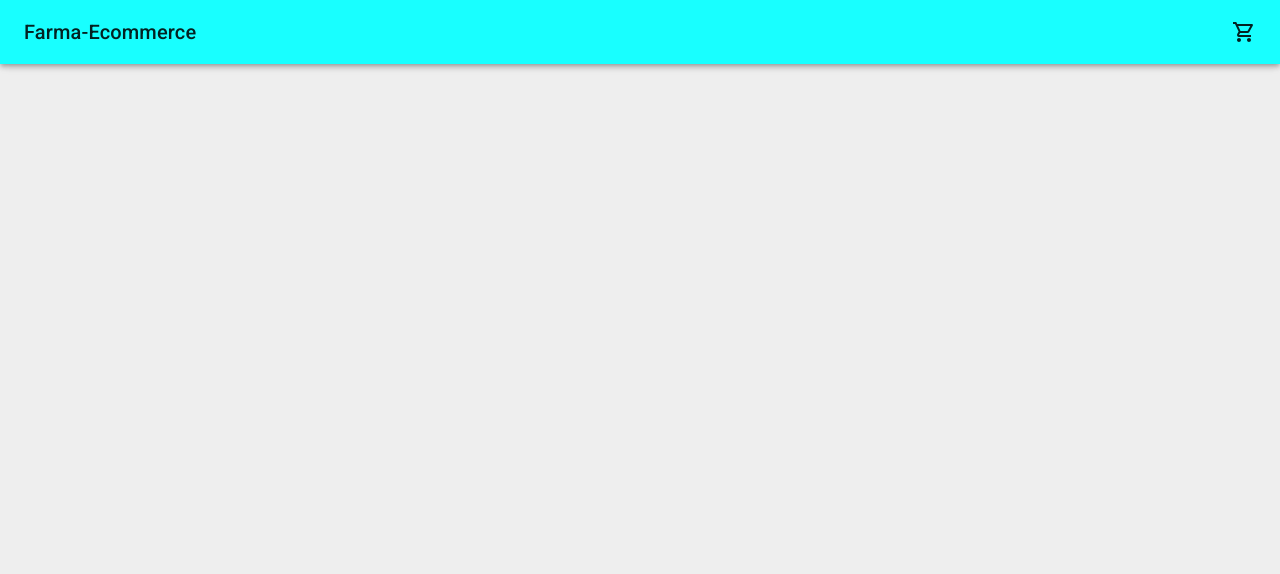
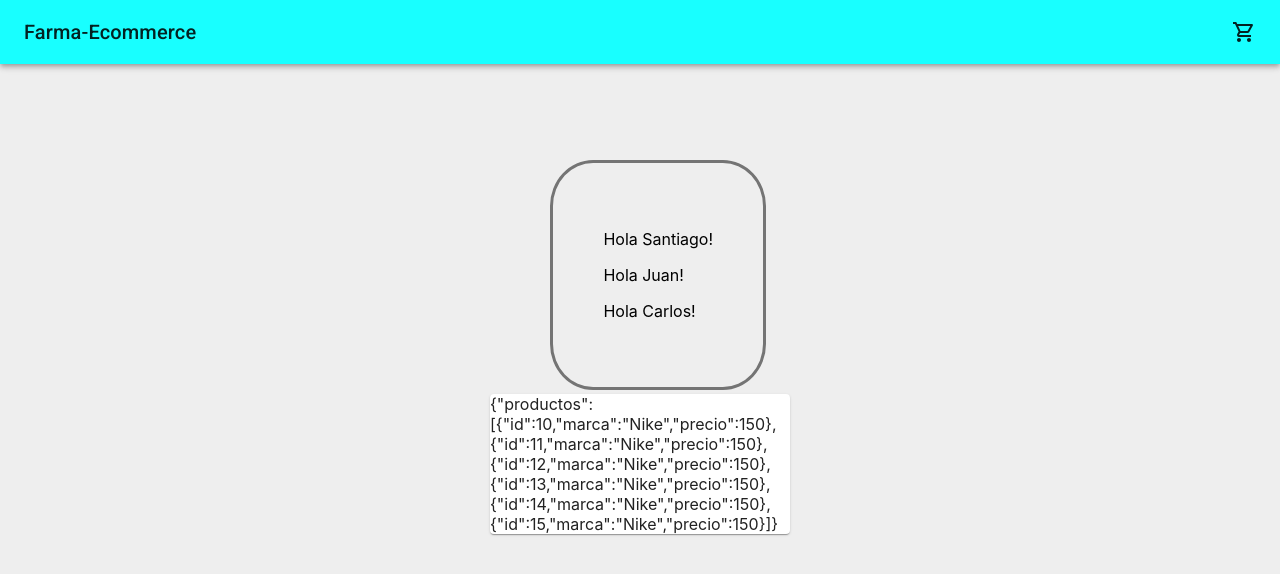
Before and after one commit to santisa147/farmaecommerce, a React (Create React App) app: page / in a window 1280 px wide. Shown: the top 574 px of the page. Built offline with nearby package versions, Linux system fonts and the light colour scheme.

Commit message:
Greeting

```diff
--- a/src/App.js
+++ b/src/App.js
@@ -1,19 +1,27 @@
-import React, {useState} from 'react';
-import NavBar from './components/NavBar/NavBar';
-import '../src/main.css'
-import { ThemeProvider } from '@emotion/react';
-import theme from './ThemeConfig';
-import { Button } from '@mui/material';
+import React from "react";
+import NavBar from "./components/NavBar/NavBar";
+import { ThemeProvider } from "@emotion/react";
+import theme from "./ThemeConfig";
+import Bienvenida from "./components/Bienvenida";
+import "../src/main.css";
+import ListaProductosContainer from "./components/ListaProductos/ListaProductosContainer";
 export function App() {
-
   return (
-
     <ThemeProvider theme={theme}>
-      <NavBar />
-      <Button>Boton1</Button>
+      <heather>
+        <NavBar id="NavBar" />
+      </heather>
+      <main>
+        <div id="bienvenida">
+          <Bienvenida name="Santiago" />
+          <Bienvenida name="Juan" />
+          <Bienvenida name="Carlos" />
+        </div>
+        <div id="listaProd">
+          <ListaProductosContainer></ListaProductosContainer>
+        </div>
+      </main>
     </ThemeProvider>
-
-
   );
 }
 
--- a/src/SCSS/App.scss
+++ b/src/SCSS/App.scss
@@ -1,6 +1,11 @@
 @import './variables.scss';
 @import './NavBar.scss';
-
-body{
+@import './PaperItem.scss';
+@import './Bienvenida.scss';
+main{
     background-color: $colorSecundario;
+    height: 100vh;
+    display: flex;
+    justify-content: center;
+    align-items: center;
 }
--- /dev/null
+++ b/src/SCSS/Bienvenida.scss
@@ -0,0 +1,10 @@
+@import './variables.scss';
+#bienvenida{
+    position: absolute;
+    top: 20%;
+    left: 43%;
+    padding: 50px;
+    border: solid 3px rgb(116, 116, 116);
+    border-radius: 20%;
+    background-color: $colorSecundario;
+}
--- /dev/null
+++ b/src/SCSS/PaperItem.scss
@@ -0,0 +1,5 @@
+#listaProd{
+    width: 300px;
+    height: fit-content;
+
+}
--- /dev/null
+++ b/src/components/Bienvenida.jsx
@@ -0,0 +1,9 @@
+import React from "react";
+
+export default function Bienvenida(props) {
+  return (
+
+      <p>Hola {props.name}!</p>
+
+  );
+}
--- a/src/components/ListaProductos/ListaProductosContainer.jsx
+++ b/src/components/ListaProductos/ListaProductosContainer.jsx
@@ -11,5 +11,5 @@ export default function ListaProductosContainer() {
     { id: 15, marca: "Nike", precio: 150 },
   ];
 
-  return <ListaProductosLayout productos={productos}/>
+  return <ListaProductosLayout productos={productos} />;
 }
--- a/src/components/ListaProductos/ListaProductosLayout.jsx
+++ b/src/components/ListaProductos/ListaProductosLayout.jsx
@@ -1,5 +1,6 @@
+import { Card } from "@mui/material";
 import React from "react";
 
 export default function ListaProductosLayout(productos) {
-  return <div>{JSON.stringify(productos)}</div>;
+  return <Card>{JSON.stringify(productos)}</Card>;
 }
--- a/src/components/NavBar/NavBar.jsx
+++ b/src/components/NavBar/NavBar.jsx
@@ -11,7 +11,7 @@ const NavBar = () => {
 
   return (
     <div>
-      <AppBar>
+      <AppBar position='relative'>
         <Toolbar>
           <Typography variant='h6' flexGrow={1}>
             Farma-Ecommerce
--- a/src/main.css
+++ b/src/main.css
@@ -3,12 +3,22 @@
   height: fit-content;
   width: 100vw; }
 
-#navBotones {
-  list-style: none;
+#listaProd {
+  width: 300px;
+  height: fit-content; }
+
+#bienvenida {
+  position: absolute;
+  top: 20%;
+  left: 43%;
+  padding: 50px;
+  border: solid 3px #747474;
+  border-radius: 20%;
+  background-color: #EEEEEE; }
+
+main {
+  background-color: #EEEEEE;
+  height: 100vh;
   display: flex;
-  flex-direction: row;
-  justify-content: space-around;
-  margin: 30px; }
-
-body {
-  background-color: #EEEEEE; }
+  justify-content: center;
+  align-items: center; }
```
Also changed, not shown: src/SCSS/NavBar.scss (+0 -7 lines).
